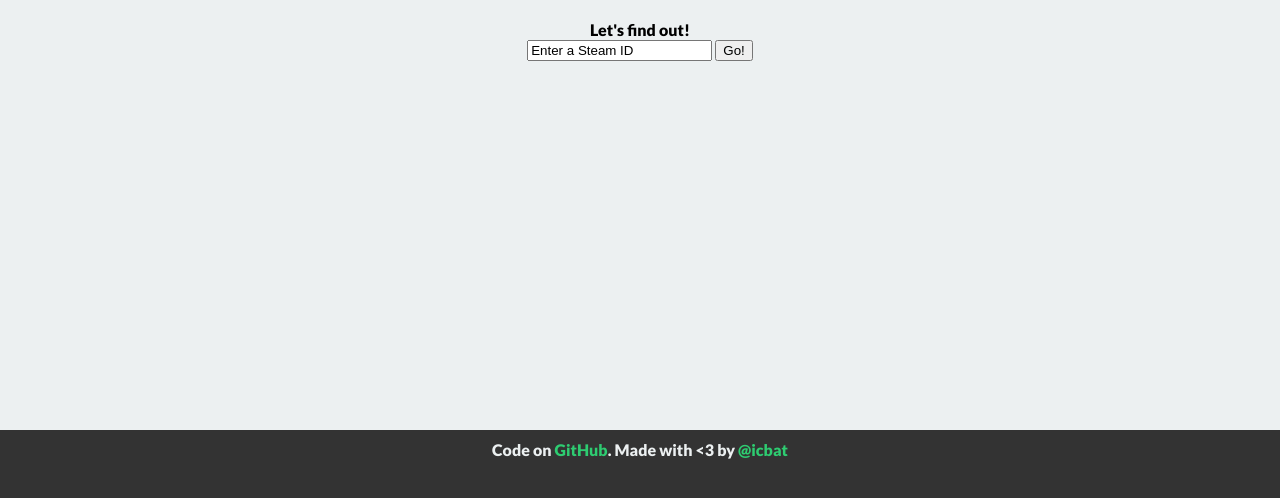
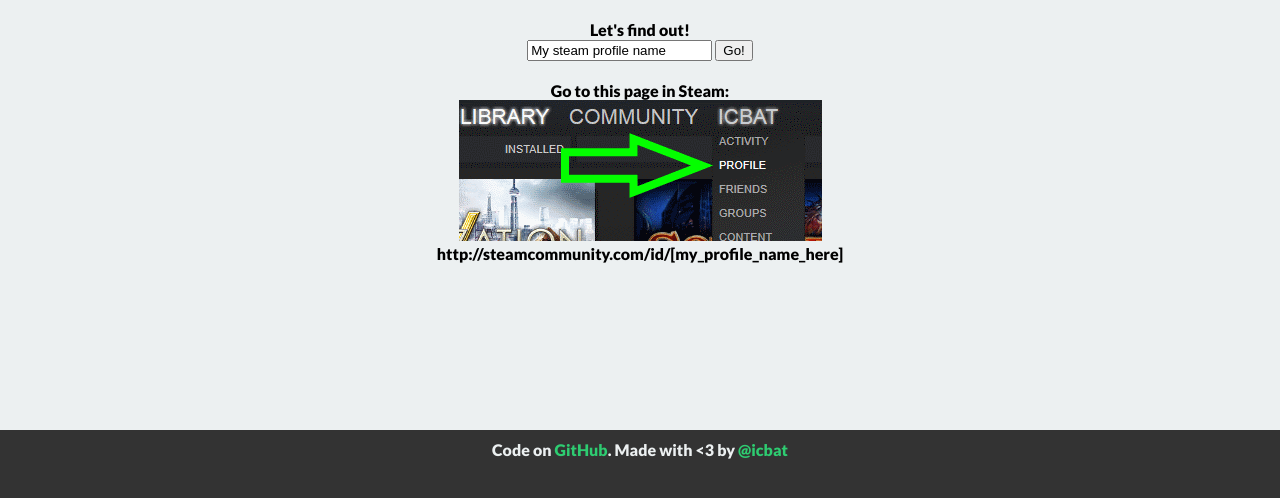
Before and after one commit to icbat/steam-linux-breakdown, a Flask app: page / in a window 1280 px wide. Shown: the part 102-600 px from the top of the page. Run offline with Flask 2, Linux system fonts and the light colour scheme.

Commit message:
adding explanation section

```diff
--- a/static/style.css
+++ b/static/style.css
@@ -27,6 +27,10 @@ a:hover {
 	padding-top:20px;
 }
 
+.explanation {
+	margin-top: 20px;
+}
+
 table {
 	background-color: #f33;
 }
--- a/templates/landing.html
+++ b/templates/landing.html
@@ -5,8 +5,17 @@
 	<input type="text"
 		onblur="if (this.value=='') this.value=this.defaultValue"
 		onclick="if (this.defaultValue==this.value) this.value=''"
-		value="Enter a Steam ID"
+		value="My steam profile name"
 		name="steamid" />
 	<input type="submit" value="Go!"/>
 </form>
+{% raw %}
+<div class="explanation">
+Go to this page in Steam:<br/>
+
+<img src="/static/profile-walkthrough.png" alt="Open steam, click your username, click profile" /><br/>
+
+http://steamcommunity.com/id/[my_profile_name_here]
+</div>
+{% endraw %}
 {% endblock %}
```
Also changed, not shown: static/profile-walkthrough.png (added).
